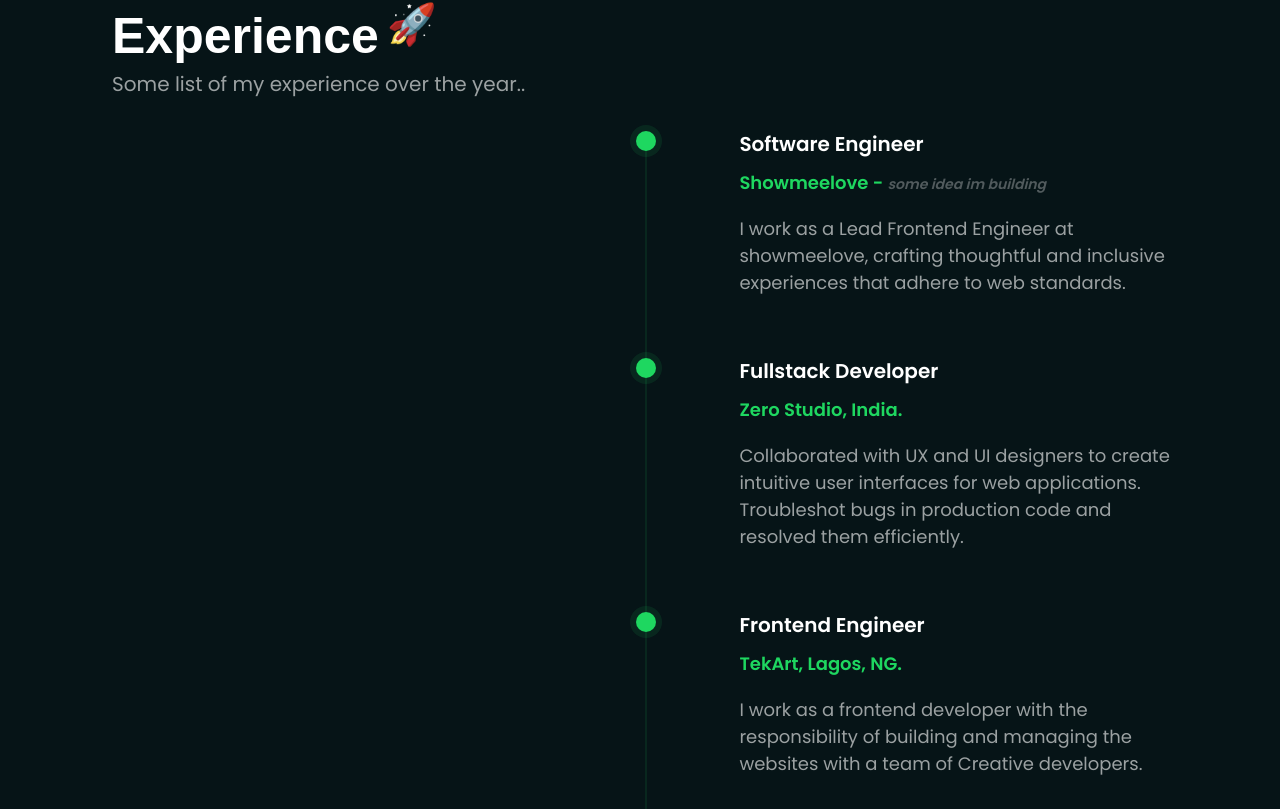
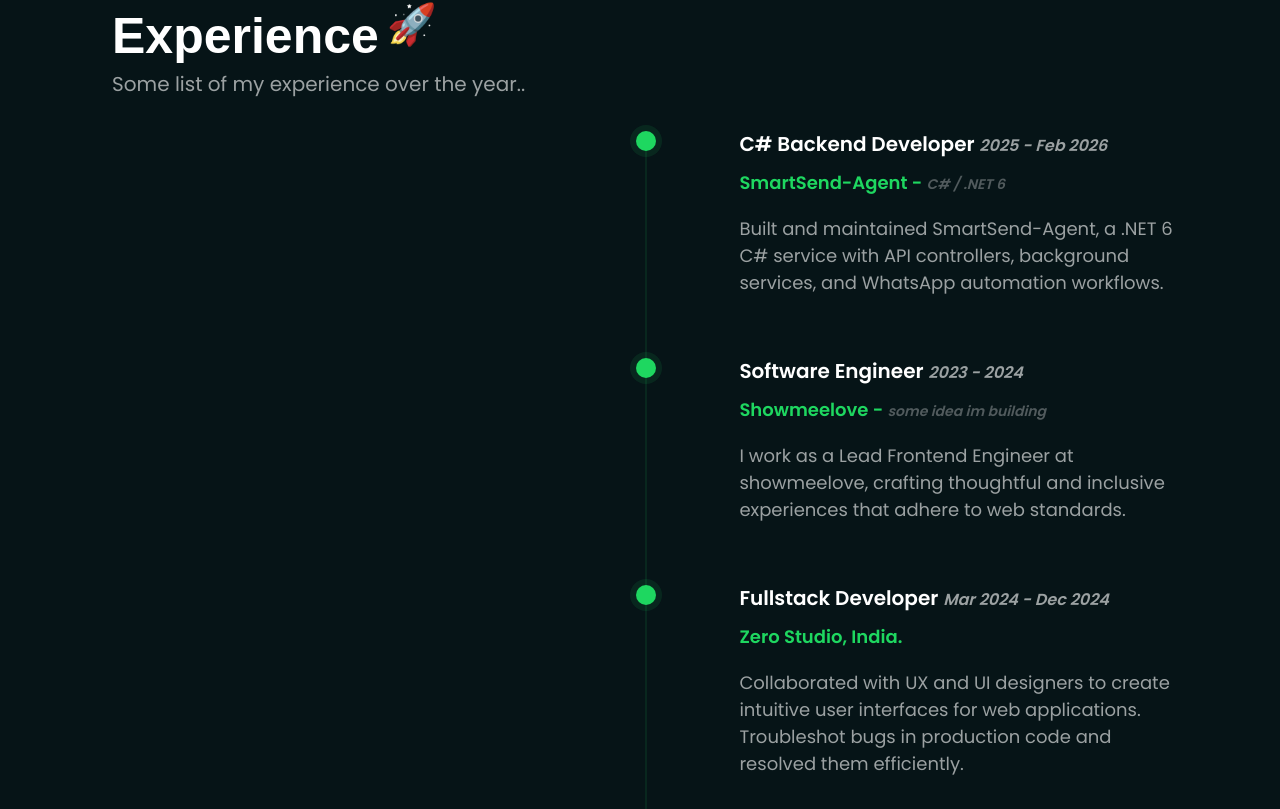
Before and after one commit to Victorola-coder/VickyJay, a React (Vite) app: page / in a window 1280 px wide. Shown: the part 4431-5240 px from the top of the page. Built offline with nearby package versions, Linux system fonts and the light colour scheme; a web font is replaced by a local one.

Commit message:
feat: update experience data with new roles and periods; enhance layout for better readability

```diff
--- a/src/components/experience.jsx
+++ b/src/components/experience.jsx
@@ -37,8 +37,8 @@
                 {/* Content */}
                 <div className="lg:w-[45%] lg:ml-auto lg:pl-10">
                   <h3 className="font-semibold text-white lg:text-[20px] lg:leading-[30px]">
-                    {exp.role} <span className="hidden">-</span> &nbsp;
-                    <span className="hidden italic text-[#FFFFFF99]">
+                    {exp.role}{" "}
+                    <span className="italic text-[#FFFFFF99] text-sm lg:text-base">
                       {exp.period}
                     </span>
                   </h3>
--- a/src/constants/data.js
+++ b/src/constants/data.js
@@ -43,28 +43,35 @@
 
 export const EXPERIENCE_DATA = [
   {
+    role: "C# Backend Developer",
+    company: "SmartSend-Agent",
+    period: "2025 - Feb 2026",
+    description: "Built and maintained SmartSend-Agent, a .NET 6 C# service with API controllers, background services, and WhatsApp automation workflows.",
+    subtext: "C# / .NET 6"
+  },
+  {
     role: "Software Engineer",
     company: "Showmeelove",
-    period: "2023 - till date",
+    period: "2023 - 2024",
     description: "I work as a Lead Frontend Engineer at showmeelove, crafting thoughtful and inclusive experiences that adhere to web standards.",
     subtext: "some idea im building"
   },
   {
     role: "Fullstack Developer",
     company: "Zero Studio, India.",
-    period: "March, 2024 - till date",
+    period: "Mar 2024 - Dec 2024",
     description: "Collaborated with UX and UI designers to create intuitive user interfaces for web applications. Troubleshot bugs in production code and resolved them efficiently."
   },
   {
     role: "Frontend Engineer",
     company: "TekArt, Lagos, NG.",
-    period: "2023 - till date",
+    period: "2023 - 2025",
     description: "I work as a frontend developer with the responsibility of building and managing the websites with a team of Creative developers."
   },
   {
     role: "Creative Web Developer",
     company: "Vistapay, Uyo, Ng.",
-    period: "2023 - till date", // Assuming similar period as layout suggested, though not explicit in original text for this one it was "Vistapay, Uyo, Ng."
+    period: "2023 - till date",
     description: "I work as a frontend developer building the system of the company, creating beautiful interfaces that user loves."
   }
 ];
```
